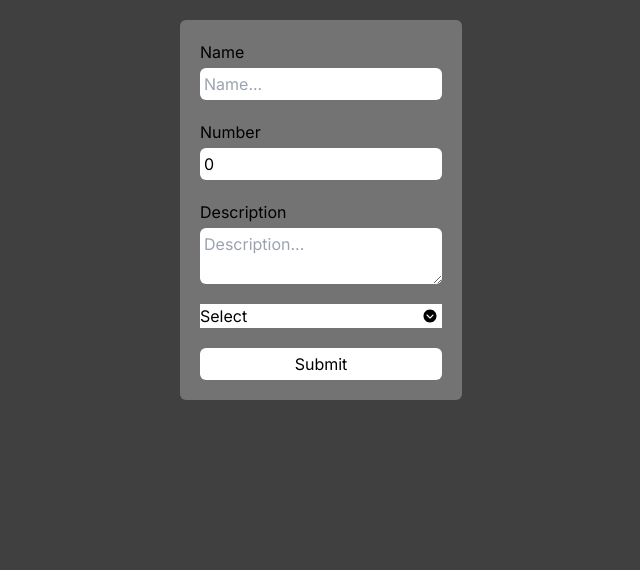
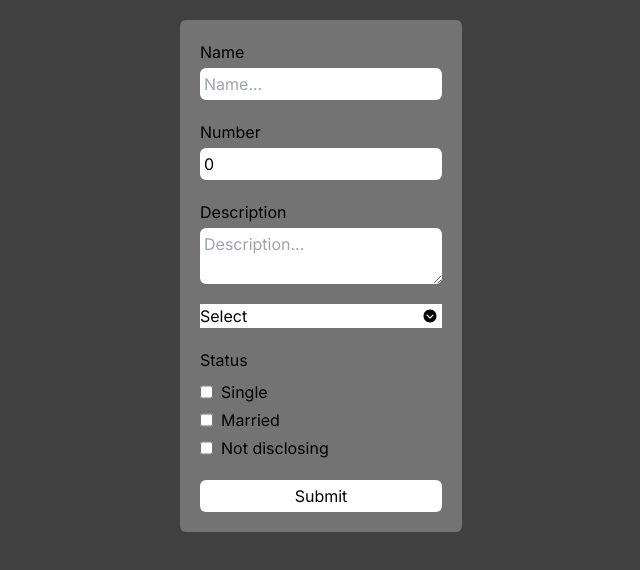
Before and after one commit to HrishikShaji/hrishixui, a Next.js app: page / in a window 1280 px wide. Shown: the top 570 px of the page, without its empty margins (319-959 px from the left). Built offline with nearby package versions, Linux system fonts and the light colour scheme.

Commit message:
InputCheckBox reset ok with string[]

```diff
--- a/app/components/Form.tsx
+++ b/app/components/Form.tsx
@@ -5,13 +5,20 @@ import { InputText } from "./InputText";
 import { InputNumber } from "./InputNumber";
 import { InputTextArea } from "./InputTextArea";
 import { InputSelect, Option } from "./InputSelect";
+import { CheckBoxOption, InputCheckBox } from "./InputCheckBox";
 
+const checkBoxOptions: CheckBoxOption[] = [
+  { title: "Single", id: "1", checked: false },
+  { title: "Married", id: "2", checked: false },
+  { title: "Not disclosing", id: "3", checked: false },
+];
 export const Form = () => {
   const [name, setName] = useState("");
   const [number, setNumber] = useState(0);
   const [description, setDescription] = useState("");
-  const [item, setItem] = useState<Option>({ id: "", title: "" });
-
+  const [gender, setGender] = useState<Option>({ id: "", title: "" });
+  const [status, setStatus] = useState<CheckBoxOption[]>(checkBoxOptions);
+  const [selectedItem, setSelectedItem] = useState<string[]>([]);
   const options: Option[] = [
     { title: "Male", id: "1" },
     { title: "Female", id: "2" },
@@ -24,7 +31,8 @@ export const Form = () => {
       name: name,
       number: number,
       description: description,
-      item: item,
+      gender: gender,
+      status: status,
     };
 
     try {
@@ -39,9 +47,12 @@ export const Form = () => {
       setName("");
       setNumber(0);
       setDescription("");
-      setItem({ id: "", title: "" });
+      setGender({ id: "", title: "" });
+      setStatus(checkBoxOptions);
+      setSelectedItem([]);
     }
   };
+  console.log(selectedItem);
 
   return (
     <form
@@ -67,9 +78,16 @@ export const Form = () => {
         label="Description"
       />
       <InputSelect
-        onChange={(item: Option) => setItem(item)}
-        item={item}
+        onChange={(item: Option) => setGender(item)}
+        item={gender}
         options={options}
+      />
+      <InputCheckBox
+        options={status}
+        onChange={(item) => setStatus(item)}
+        label="Status"
+        selectedItem={selectedItem}
+        setSelectedItem={setSelectedItem}
       />
       <button type="submit" className="p-1 rounded-md bg-white text-black">
         Submit
--- /dev/null
+++ b/app/components/InputCheckBox.tsx
@@ -0,0 +1,50 @@
+import {
+  ChangeEvent,
+  Dispatch,
+  SetStateAction,
+  useEffect,
+  useState,
+} from "react";
+
+export type CheckBoxOption = {
+  id: string;
+  title: string;
+  checked: boolean;
+};
+
+interface InputCheckBoxProps {
+  options: CheckBoxOption[];
+  onChange: (value: (prev: CheckBoxOption[]) => CheckBoxOption[]) => void;
+  label: string;
+  selectedItem: string[];
+  setSelectedItem: Dispatch<SetStateAction<string[]>>;
+}
+
+export const InputCheckBox: React.FC<InputCheckBoxProps> = (props) => {
+  const handleChange = (e: ChangeEvent<HTMLInputElement>, id: string) => {
+    if (e.target.checked) {
+      props.setSelectedItem([...props.selectedItem, id]);
+    } else {
+      props.setSelectedItem((prev) => prev.filter((item) => item !== id));
+    }
+  };
+  return (
+    <div className="flex flex-col gap-2">
+      <h1>{props.label}</h1>
+      <div className="flex flex-col gap-1">
+        {props.options.map((option) => (
+          <div key={option.id} className="flex gap-2">
+            <input
+              key={option.id}
+              type="checkbox"
+              checked={props.selectedItem.includes(option.id)}
+              value={option.title}
+              onChange={(e) => handleChange(e, option.id)}
+            />
+            <h1>{option.title}</h1>
+          </div>
+        ))}
+      </div>
+    </div>
+  );
+};
```
